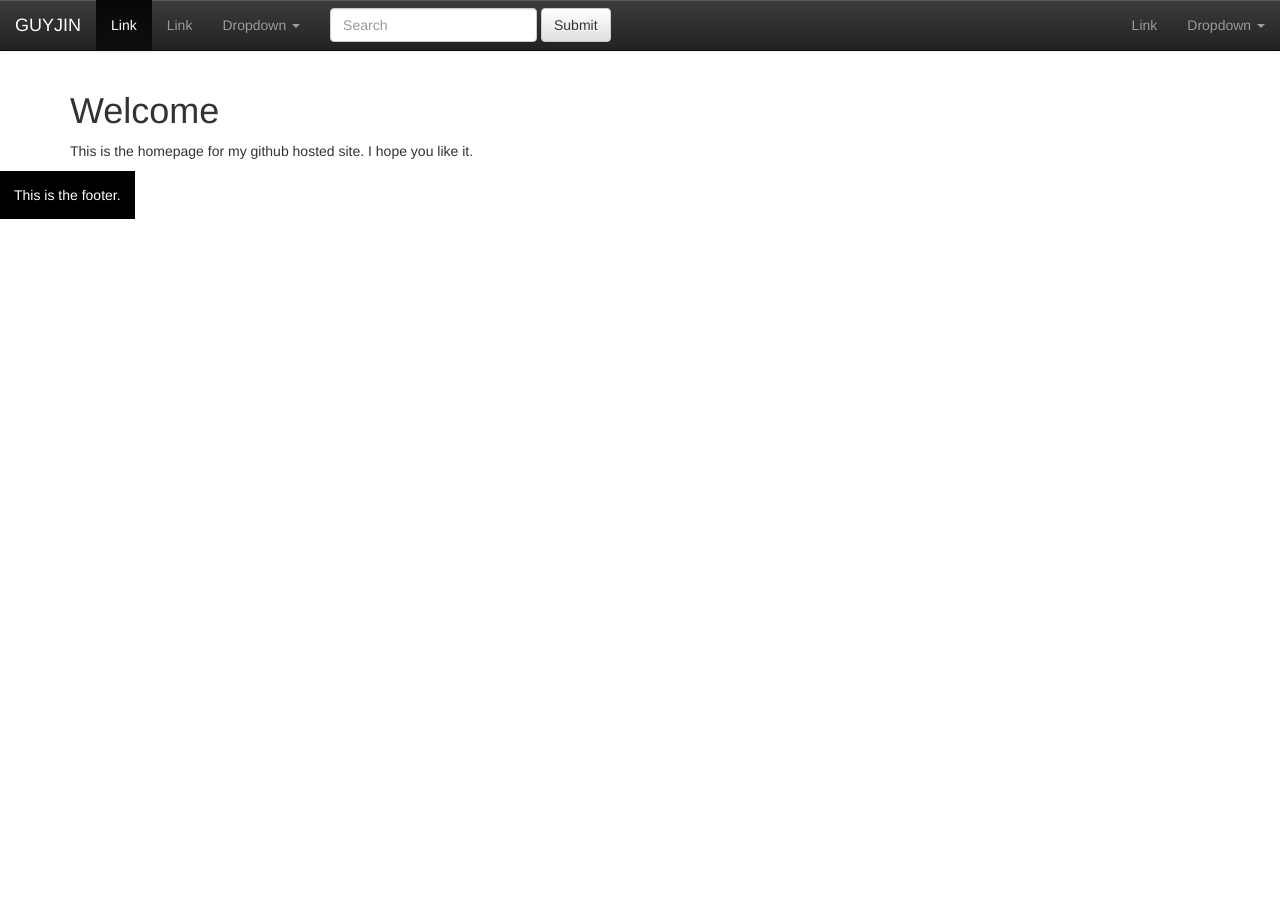
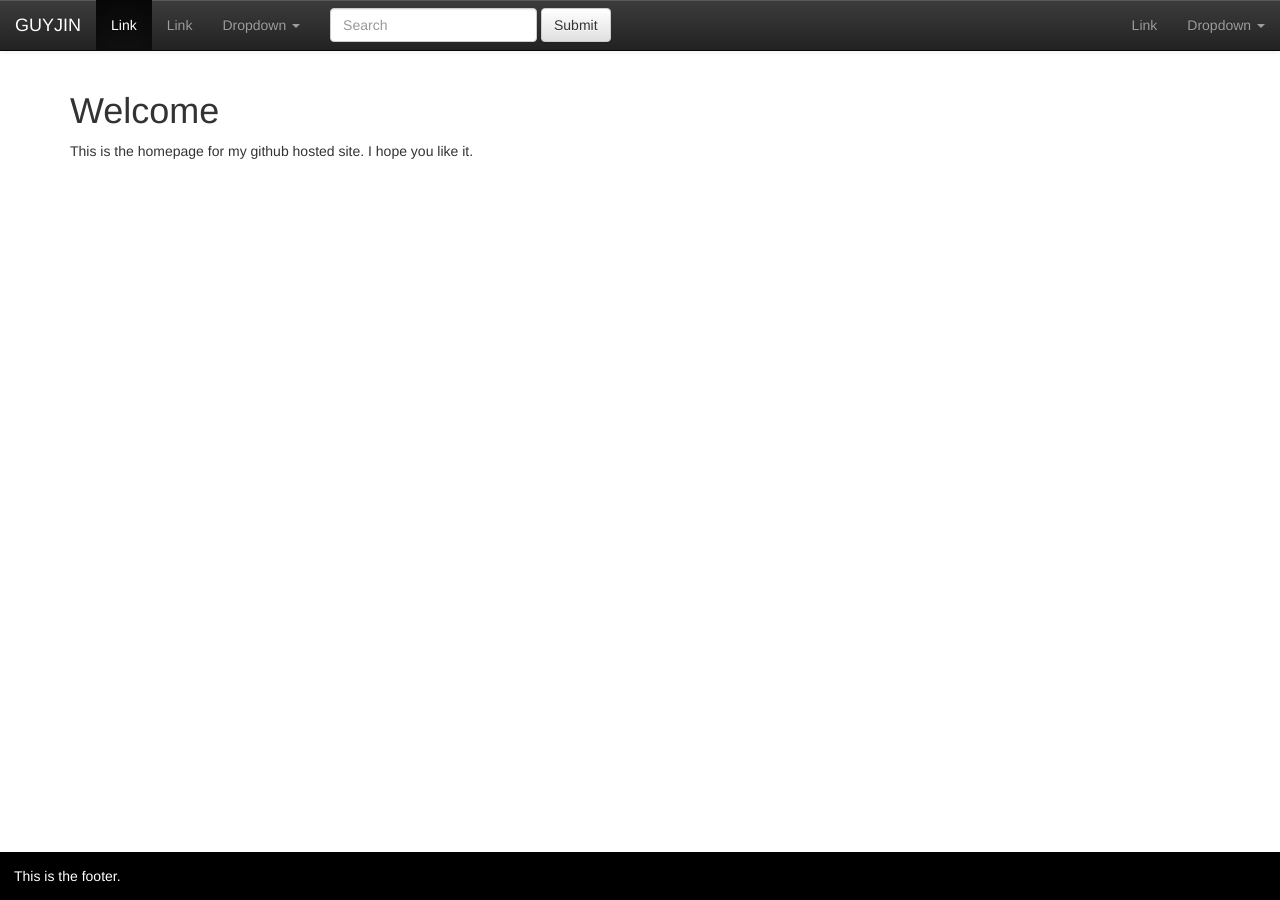
Before and after one commit to guyjin/guyjin.github.io, a Jekyll site: the page built from index.md, in a window 1280 px wide. Built offline with Jekyll 4.4.1, drawn with Linux system fonts in a browser that asks for light colours; nearby versions of some CDN libraries.

Commit message:
fixed footer to bottom

```diff
--- a/css/github.css
+++ b/css/github.css
@@ -2,4 +2,6 @@ body footer {
   position: fixed;
   background-color: black;
   color: #fff;
-  padding: 1em; }
+  padding: 1em;
+  width: 100%;
+  bottom: 0; }
--- a/sass/github.scss
+++ b/sass/github.scss
@@ -6,5 +6,7 @@ body {
 		background-color: $footer-bg;
 		color: #fff;
 		padding: 1em;
+		width: 100%;
+		bottom:0;
 	}
 }
```
